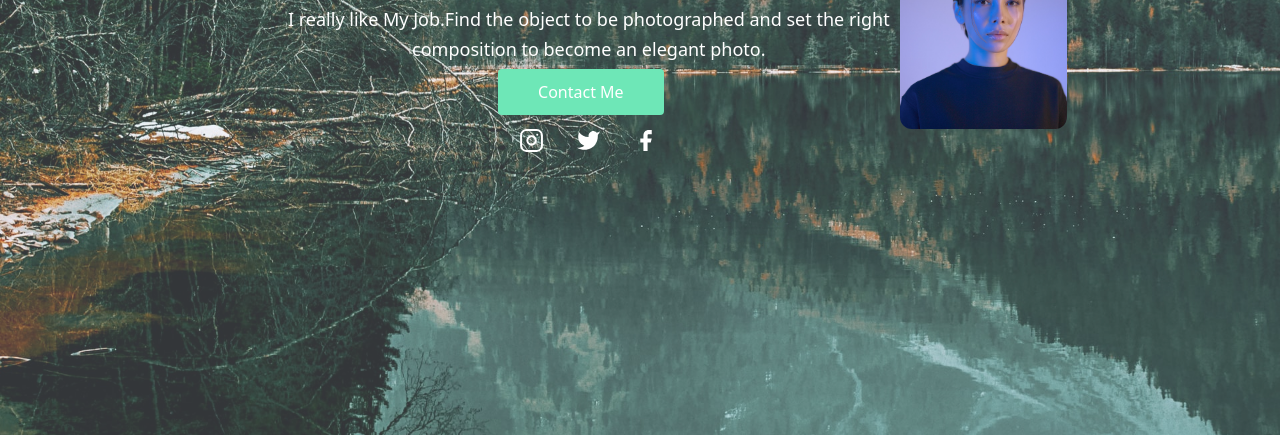
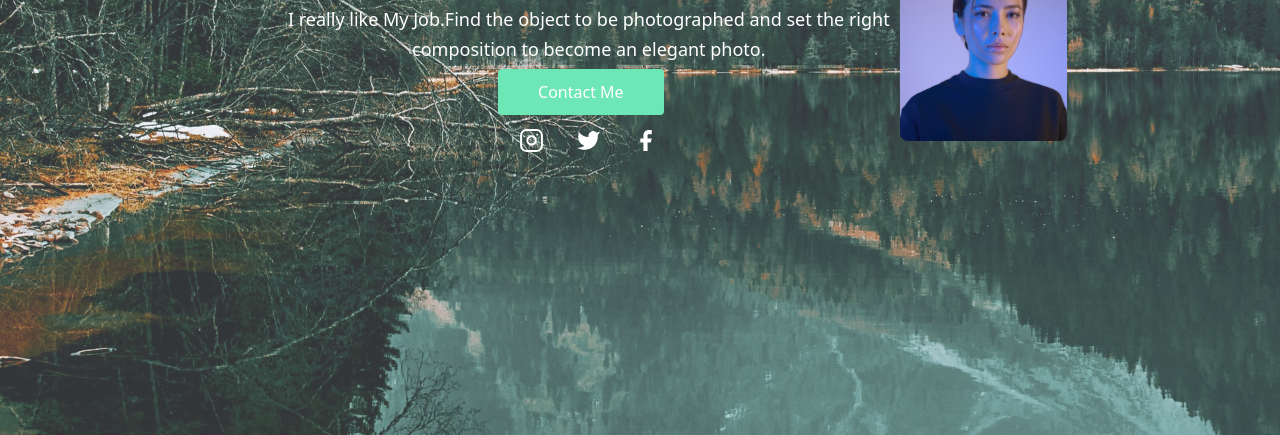
Before and after one commit to andi-faizal94/Rebbeca-Insta-F, a website: page index.html in a window 1280 px wide. Shown: the part 365-800 px from the top of the page. Drawn offline with Linux system fonts and the light colour scheme.

Commit message:
make a change image rounded in small device

```diff
--- a/index.html
+++ b/index.html
@@ -134,14 +134,12 @@
               class="
                 w-52
                 h-52
-                rounded-[12px]
-                hover:rounded-full
+                rounded-full
+                sm:rounded-lg
                 mx-auto
                 mt-3
                 sm:mt-4
-                md:mt-1
                 mb-1
-                md:mb-0
               "
               src="src/image/aiony-haust-3TLl_97HNJo-unsplash.jpg"
             />
```
Also changed, not shown: dist/output.css.
